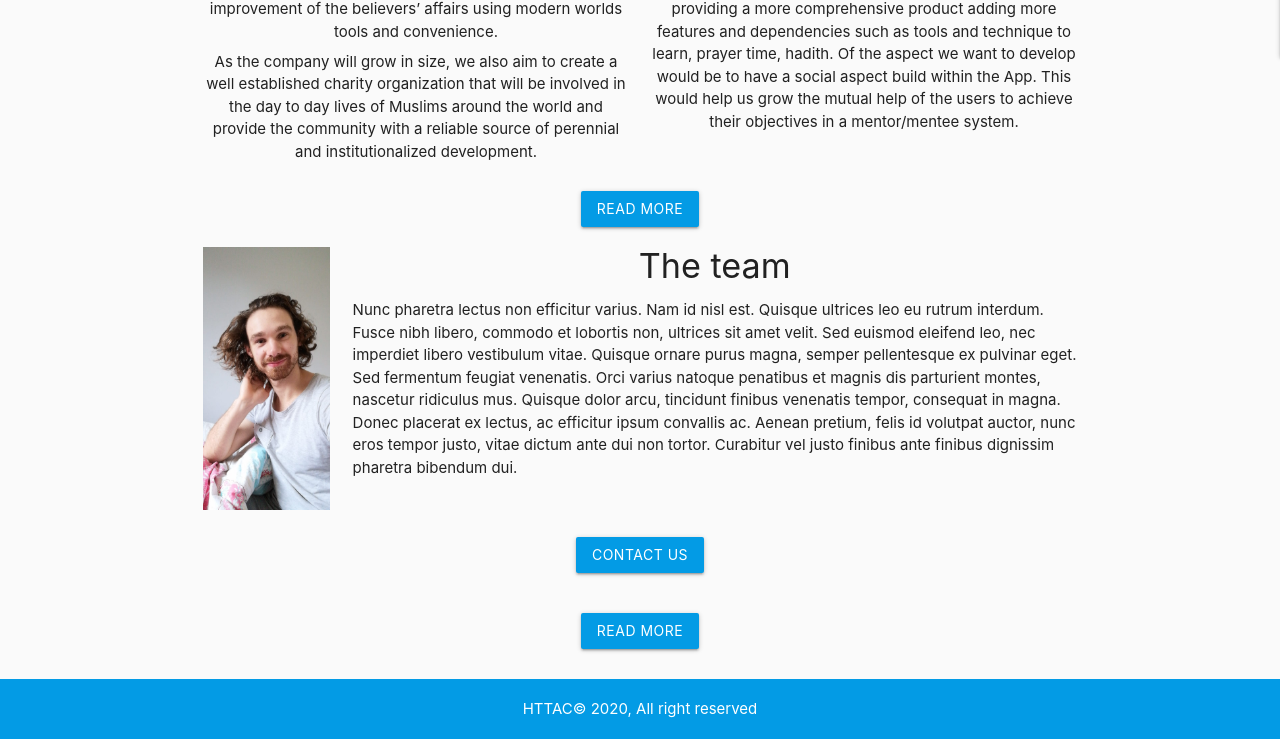
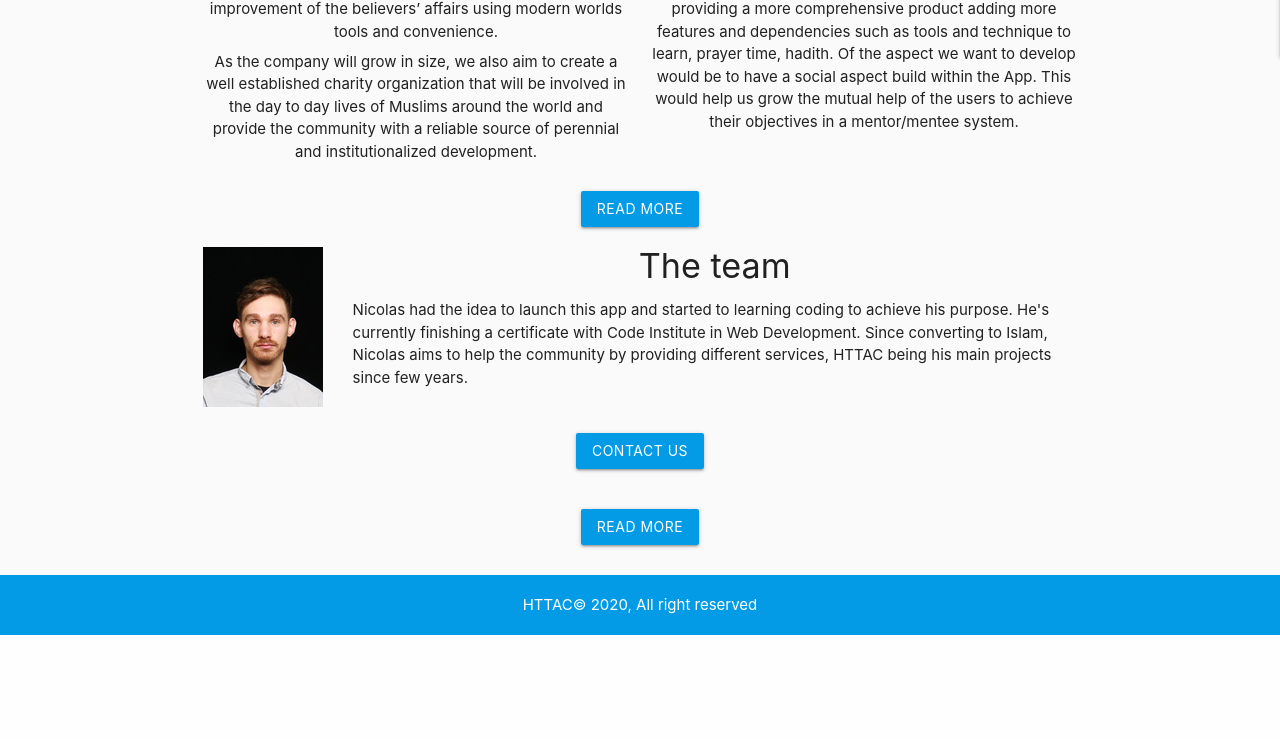
Before and after one commit to Nosjazz/milestone_3, a Flask app: page / in a window 1280 px wide. Shown: the part 803-1542 px from the top of the page. After the commit the page ends 1438 px from the top, so only its background shows below. Run offline with Flask 2, Linux system fonts and the light colour scheme; data that the repository does not hold is empty; some libraries are stand-ins or nearby versions.

Commit message:
change picture and text in home Team

```diff
--- a/templates/base.html
+++ b/templates/base.html
@@ -8,7 +8,7 @@
     <link rel="stylesheet" href=" {{ url_for('static', filename='css/style.css') }}" type="text/css">
     {% block styles %}
     {% endblock %}
-    <title>Test</title>
+    <title>HTTAC</title>
 </head>
 <body>
 
--- a/templates/home.html
+++ b/templates/home.html
@@ -37,15 +37,9 @@
             <h4 class="center-align">
                 The team
             </h4>
-            <p>
-                Nunc pharetra lectus non efficitur varius. Nam id nisl est. Quisque ultrices leo eu rutrum interdum.
-                Fusce nibh libero, commodo et lobortis non, ultrices sit amet velit. Sed euismod eleifend leo, nec imperdiet libero vestibulum vitae.
-                Quisque ornare purus magna, semper pellentesque ex pulvinar eget. Sed fermentum feugiat venenatis.
-                Orci varius natoque penatibus et magnis dis parturient montes, nascetur ridiculus mus.
-                Quisque dolor arcu, tincidunt finibus venenatis tempor, consequat in magna. Donec placerat ex lectus, ac efficitur ipsum convallis ac.
-                Aenean pretium, felis id volutpat auctor, nunc eros tempor justo, vitae dictum ante dui non tortor.
-                Curabitur vel justo finibus ante finibus dignissim pharetra bibendum dui.
-            </p>
+            <div>
+                <p>Nicolas had the idea to launch this app and started to learning coding to achieve his purpose. He's currently finishing a certificate with Code Institute in Web Development. Since converting to Islam, Nicolas aims to help the community by providing different services, HTTAC being his main projects since few years. </p>
+            </div>
         </div>
     </div>
     <div class="col m12 center-align margbot">
```
Also changed, not shown: static/images/Home_pic.jpeg.
